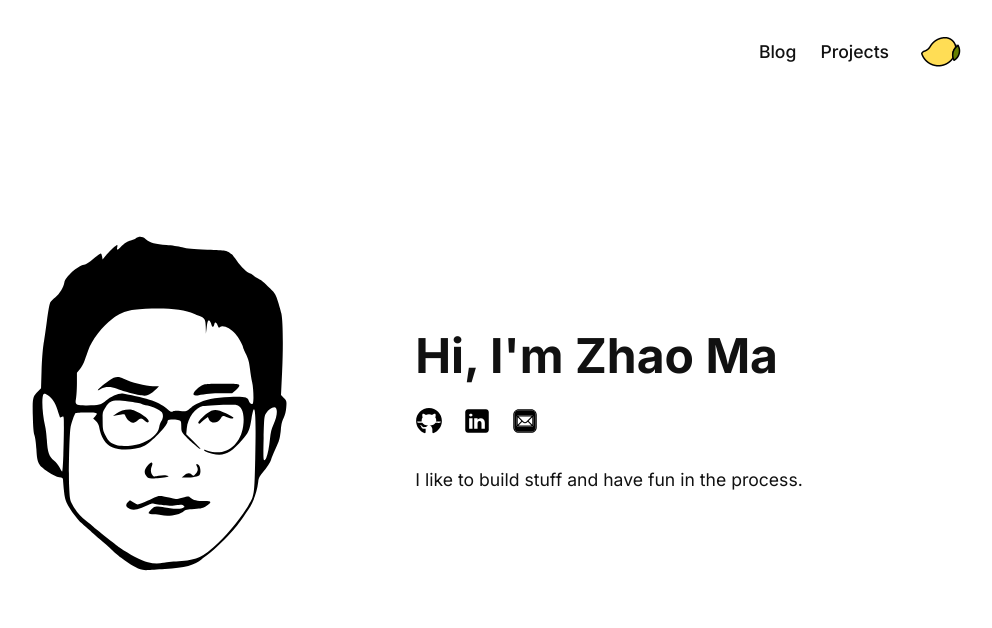
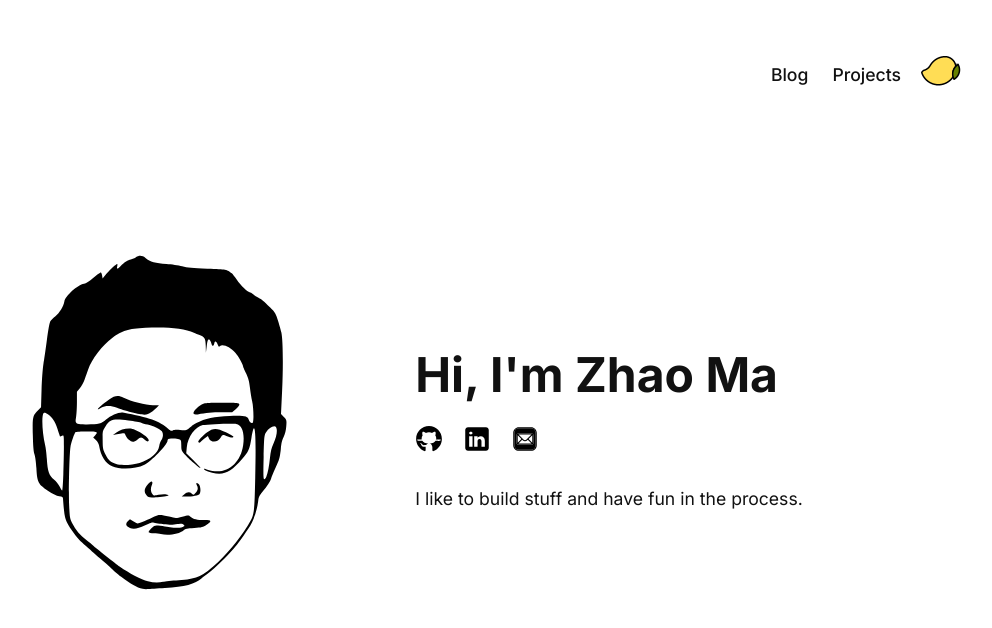
Before and after one commit to Zh4o/personal_portfolio, an Eleventy site: page index.njk in a window 1280 px wide. Shown: the whole page, without its empty margins (255-1247 px from the left). Built offline with nearby package versions, Linux system fonts and the light colour scheme; Eleventy itself is replaced by a stand-in of ours; files that its build step writes are made by us from their sources.

Commit message:
fixed navigation 2.0, mango now doesn't move

```diff
--- a/css/style.css
+++ b/css/style.css
@@ -47,7 +47,6 @@
     align-items: center;
     text-decoration: none;
     z-index: 2; /* Moved from .main-nav__mango */
-    transition: transform 0.4s ease-in-out; /* Moved from .main-nav__mango */
 }
 
 .main-nav__mango {
@@ -68,13 +67,25 @@
 }
 
 .main-nav__links {
+    /* Take links out of the normal document flow */
+    position: absolute;
+    /* Position them to the left of the mango (40px wide + 20px gap) */
+    right: 60px;
+    /* Vertically center them relative to the parent nav */
+    top: 50%;
+
     display: flex;
     gap: 1.5rem;
-    /* Hide links by default on mobile */
+
+    /* Hide links by default */
     opacity: 0;
-    transform: translateX(20px);
+    /*
+       1. translateY(-50%) keeps it vertically centered.
+       2. translateX(30px) pushes it to the right, so it slides in from the right.
+    */
+    transform: translateY(-50%) translateX(30px);
+    pointer-events: none;
     transition: opacity 0.4s ease-in-out, transform 0.4s ease-in-out;
-    pointer-events: none;
 }
 
 .main-nav__links a {
@@ -85,13 +96,10 @@
 }
 
 /* Mobile: Active state for mango navigation */
-.main-nav.is-active #mango-nav-control {
-    transform: translateX(-205px); /* Adjust this value based on link width */
-}
-
 .main-nav.is-active .main-nav__links {
     opacity: 1;
-    transform: translateX(0);
+    /* Bring the links to their final position, sliding them left */
+    transform: translateY(-50%) translateX(0);
     pointer-events: auto;
 }
 
@@ -163,7 +171,7 @@
     }
 
     .main-nav__home-label {
-        display: none;
+        display: block;
     }
 
     /* Re-order mango to be last on desktop */
--- a/docs/css/style.css
+++ b/docs/css/style.css
@@ -47,7 +47,6 @@
     align-items: center;
     text-decoration: none;
     z-index: 2; /* Moved from .main-nav__mango */
-    transition: transform 0.4s ease-in-out; /* Moved from .main-nav__mango */
 }
 
 .main-nav__mango {
@@ -68,13 +67,25 @@
 }
 
 .main-nav__links {
+    /* Take links out of the normal document flow */
+    position: absolute;
+    /* Position them to the left of the mango (40px wide + 20px gap) */
+    right: 60px;
+    /* Vertically center them relative to the parent nav */
+    top: 50%;
+
     display: flex;
     gap: 1.5rem;
-    /* Hide links by default on mobile */
+
+    /* Hide links by default */
     opacity: 0;
-    transform: translateX(20px);
+    /*
+       1. translateY(-50%) keeps it vertically centered.
+       2. translateX(30px) pushes it to the right, so it slides in from the right.
+    */
+    transform: translateY(-50%) translateX(30px);
+    pointer-events: none;
     transition: opacity 0.4s ease-in-out, transform 0.4s ease-in-out;
-    pointer-events: none;
 }
 
 .main-nav__links a {
@@ -85,13 +96,10 @@
 }
 
 /* Mobile: Active state for mango navigation */
-.main-nav.is-active #mango-nav-control {
-    transform: translateX(-205px); /* Adjust this value based on link width */
-}
-
 .main-nav.is-active .main-nav__links {
     opacity: 1;
-    transform: translateX(0);
+    /* Bring the links to their final position, sliding them left */
+    transform: translateY(-50%) translateX(0);
     pointer-events: auto;
 }
 
@@ -163,7 +171,7 @@
     }
 
     .main-nav__home-label {
-        display: none;
+        display: block;
     }
 
     /* Re-order mango to be last on desktop */
```
